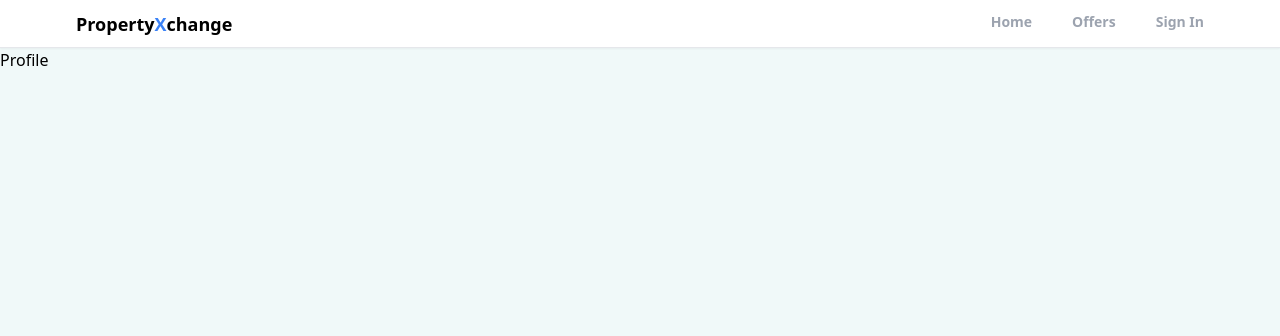
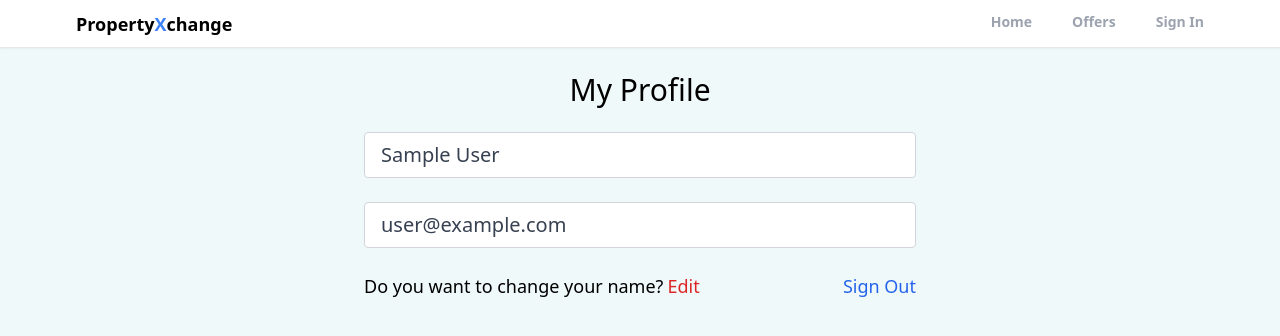
Before and after one commit to Calstins/realtor-cal, a React (Create React App) app: page /profile in a window 1280 px wide. Shown: the top 336 px of the page. Built offline with nearby package versions, Linux system fonts and the light colour scheme; no server answers; sample sign-in values are in the browser's storage.

Commit message:
Created a private route and custom hook for protection of profile page and add the logout functionality

```diff
--- a/src/App.js
+++ b/src/App.js
@@ -5,10 +5,10 @@
 import SignUp from "./pages/SignUp";
 import Offers from "./pages/Offers";
 import ForgotPassword from "./pages/ForgotPassword";
+import PrivateRoute from "./components/PrivateRoute";
 import Header from "./components/Header";
 import { ToastContainer } from "react-toastify";
 import 'react-toastify/dist/ReactToastify.css';
-
 
 function App() {
   return (
@@ -17,7 +17,9 @@
         <Header/>
         <Routes>
           <Route path="/" element={<Home/>}/>
-          <Route path="/profile" element={<Profile/>}/>
+          <Route path="/profile" element={<PrivateRoute/>}>
+            <Route path="/profile" element={<Profile/>}/>
+          </Route>
           <Route path="/sign-in" element={<SignIn/>}/>
           <Route path="/sign-up" element={<SignUp/>}/>
           <Route path="/forgot-password" element={<ForgotPassword/>}/>
--- /dev/null
+++ b/src/components/PrivateRoute.jsx
@@ -0,0 +1,13 @@
+import React from 'react'
+import { Navigate, Outlet } from 'react-router'
+import useAuthStatus from '../hooks/useAuthStatus'
+
+const PrivateRoute = () => {
+   const {loggedIn, checkStatus } = useAuthStatus()
+   if (checkStatus) {
+    return <h3>Loading...</h3>
+   }
+  return loggedIn ? <Outlet/> : <Navigate to='/sign-in' />
+}
+
+export default PrivateRoute
--- /dev/null
+++ b/src/hooks/useAuthStatus.jsx
@@ -0,0 +1,22 @@
+import { getAuth, onAuthStateChanged } from "firebase/auth";
+import { useState, useEffect } from "react"
+
+
+const useAuthStatus = () => {
+    const [loggedIn, setLoggedIn] = useState(false);
+    const [checkStatus, setCheckStatus] = useState(true);
+
+    useEffect(() => {
+      const auth = getAuth()
+        onAuthStateChanged(auth, (user)=> {
+         if (user) {
+          setLoggedIn(true)
+         }
+         setCheckStatus(false)
+        })
+    },[])
+
+  return {loggedIn, checkStatus}
+}
+
+export default useAuthStatus
--- a/src/pages/ForgotPassword.jsx
+++ b/src/pages/ForgotPassword.jsx
@@ -24,7 +24,7 @@
       await sendPasswordResetEmail(auth, email);
       toast.success('Email was sent')
     } catch (error) {
-      toast.error("Could not send reset password")
+      toast.error("Could not send reset password");
     }
   }
   return (
--- a/src/pages/Profile.jsx
+++ b/src/pages/Profile.jsx
@@ -1,8 +1,52 @@
-import React from 'react'
+import { getAuth } from 'firebase/auth'
+import React, { useState } from 'react'
+import { useNavigate } from 'react-router';
+
 
 const Profile = () => {
+
+  const auth =  getAuth();
+  const navigate = useNavigate()
+  const [formData, setFormData] = useState(
+    {
+      name: auth.currentUser.displayName,
+      email: auth.currentUser.email
+    }
+  )
+  const {name, email} = formData
+  function onLogout() {
+    auth.signOut()
+    navigate('/')
+  }
+
   return (
-    <div>Profile</div>
+    <>
+    <section className='max-w-6xl mx-auto flex justify-center items-center flex-col'>
+      <h1 className='text-3xl text-center mt-6 fond-bold '>My Profile</h1>
+      <div className='w-full md:w-[50%] mt-6 px-3'>
+        <form>
+          <input
+            type="text"
+            value={name}
+            id="name"
+            className='mb-6 w-full py-2 px-4 text-xl text-gray-700 bg-white border border-gray-300 rounded transition ease-in-out'
+            disable
+          />
+          <input
+            type="email"
+            value={email}
+            id="email"
+            className='mb-6 w-full py-2 px-4 text-xl text-gray-700 bg-white border border-gray-300 rounded transition ease-in-out'
+            disable
+          />
+          <div className='flex justify-between whitespace-nowrap text-sm sm:text-lg mb-6'>
+            <p className='flex items-center'>Do you want to change your name? <span className='text-red-600  hover:text-red-500 transition ease-in-out duration-200 ml-1 cursor-pointer'> Edit</span></p>
+            <p onClick={onLogout} className='text-blue-600 hover:blue-800  transition ease-in-out duration-200 ml-1 cursor-pointer'>Sign Out</p>
+          </div>
+        </form>
+      </div>
+    </section>
+    </>
   )
 }
 
```
